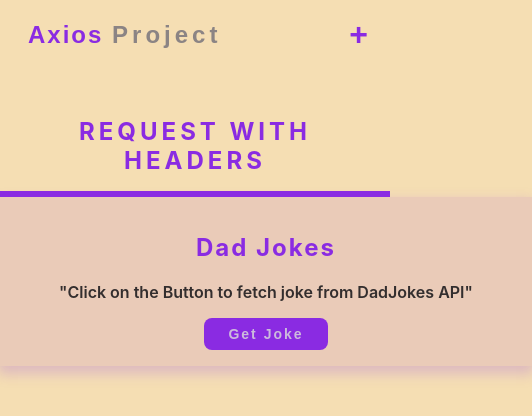
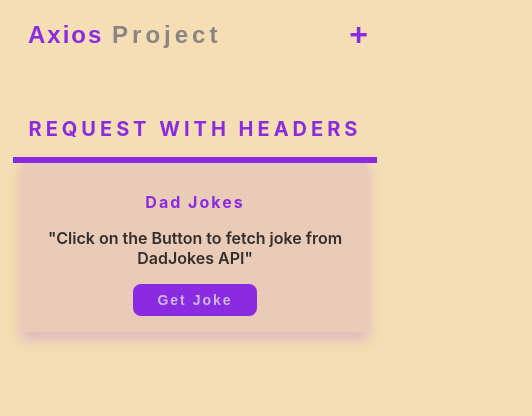
Before and after one commit to m-nomanWD/axios-project, a React (Create React App) app: page /dadJokes in a window 390 px wide. Shown: the top 416 px of the page, 532 px wide, since content can reach past the window. Built offline with nearby package versions, Linux system fonts and the light colour scheme.

Commit message:
done
done

```diff
--- a/src/index.css
+++ b/src/index.css
@@ -282,4 +282,19 @@
     justify-content: flex-start;
     align-items: flex-start;
   }
+  form {
+    width: 80vw;
+    margin: auto;
+  }
+  .app__dadJokes-container {
+    width: 80vw;
+    margin: 0 auto;
+  }
+  h1 {
+    font-size: 1.25rem;
+    width: fit-content;
+  }
+  h2 {
+    font-size: 1rem;
+  }
 }
```
